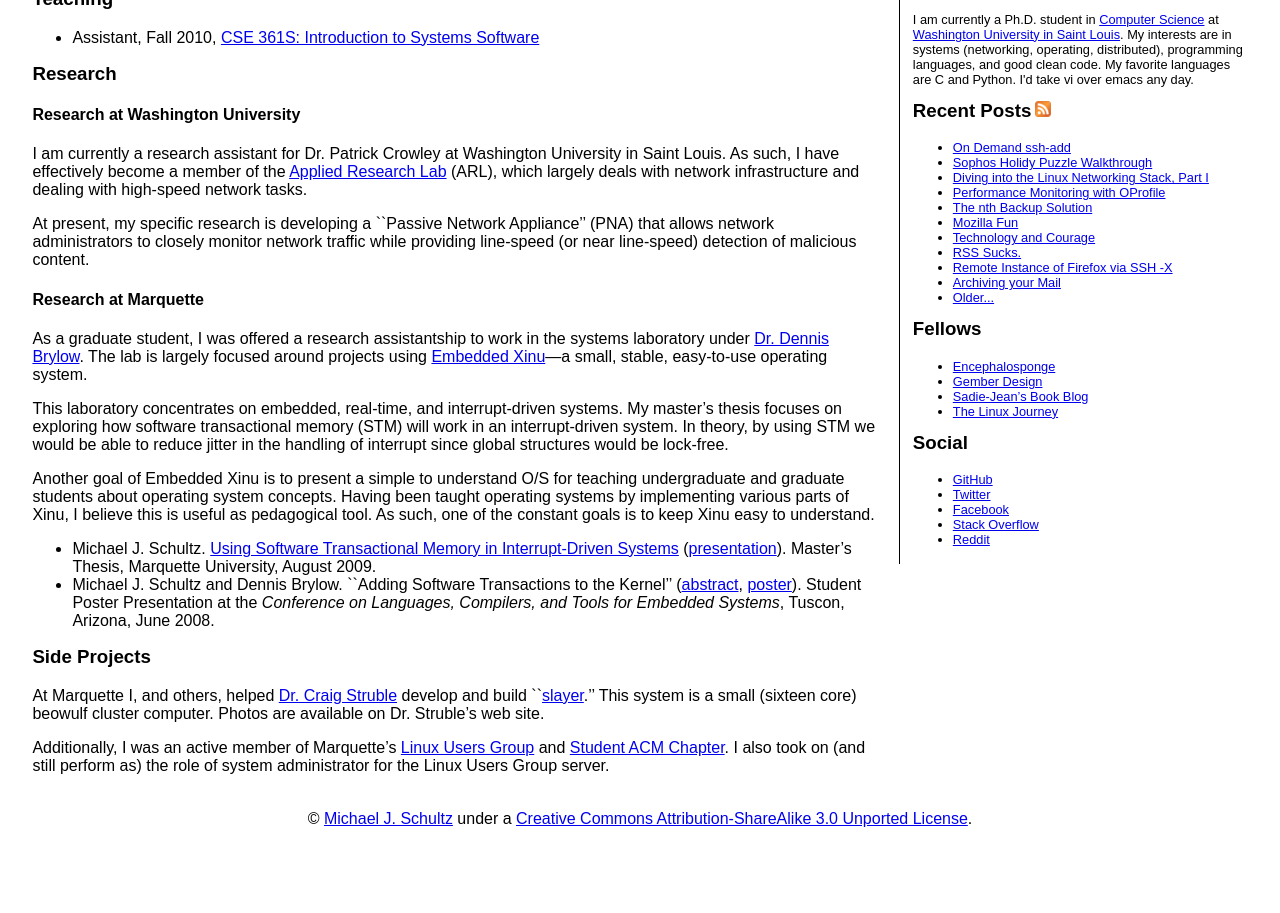
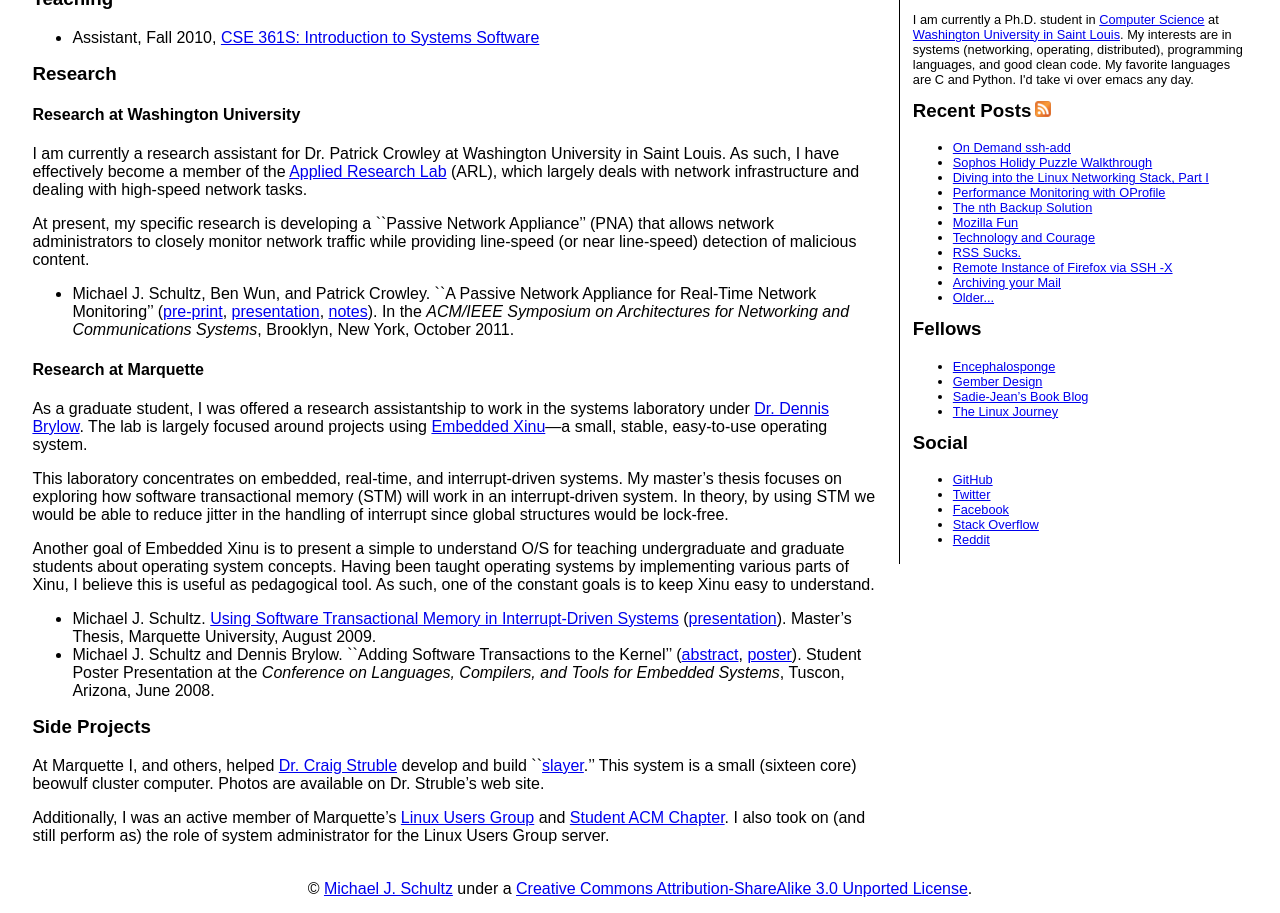
Before and after one commit to mjschultz/mjschultz.github.com, a Jekyll site: the page built from academic/index.markdown, in a window 1280 px wide, cut to the strip 281-1194 px from the top of the page. Built offline with Jekyll 4.4.1, drawn with Linux system fonts in a browser that asks for light colours; Markdown is read by kramdown in place of the engine named in the settings; before the commit the page ends 1124 px from its top, so only the background shows below that.

Commit message:
- fixed up academia page

```diff
--- a/academic/index.markdown
+++ b/academic/index.markdown
@@ -1,21 +1,20 @@
 ---
 layout: basic
 title: Academia
-ad_free: true
+ad\_free: true
 ---
 ## Academia ##
 
-I am currently working towards a <em>philosophi&aelig; doctor</em> in <a
-    href="http://www.cse.wustl.edu/">Computer Science</a> at <a
-    href="http://www.wustl.edu/">Washington University in Saint Louis</a>
-under the guidance of <a href="http://arl.wustl.edu/~pcrowley/">Dr. Patrick
-    Crowley</a>.  Previously, I received my Bachelor of Science in
-Mathematics and Computer science from <a
-    href="http://www.mu.edu/">Marquette University</a>.  After which I took
-an opportunity to work with <a href="http://www.mscs.mu.edu/~brylow/">Dr.
-    Dennis Brylow</a>, as a research assistant for the <a
-    href="http://xinu.mscs.mu.edu/">Systems Laboratory</a>, during which
-time I received my Master of Science in Computer Science.
+I am currently working towards a *philosophi&aelig; doctor* in [Computer
+Science](http://www.cse.  wustl.edu/) at [Washington University in Saint
+Louis](http://www.wustl.edu/) under the guidance of [Dr. Patrick
+Crowley](http://arl.wustl.edu/~pcrowley/).
+Previously, I received my Bachelor of Science in Mathematics and Computer
+science from [Marquette University](http://www.mu.edu/).
+After which I took an opportunity to work with [Dr. Dennis
+Brylow](http://www.mscs.mu.edu/~brylow/), as a research assistant for the
+[Systems Laboratory](http://xinu.mscs.mu.edu/), during which time I
+received my Master of Science in Computer Science.
 
 ### Teaching ###
 
@@ -28,7 +27,7 @@ Software](http://arl.wustl.edu/~pcrowley/cse/361/index.html)
 
 I am currently a research assistant for Dr. Patrick Crowley at Washington
 University in Saint Louis.  As such, I have effectively become a member of
-the <a href="http://arl.wustl.edu/">Applied Research Lab</a> (ARL), which
+the [Applied Research Lab](http://arl.wustl.edu/) (ARL), which
 largely deals with network infrastructure and dealing with high-speed
 network tasks.
 
@@ -37,47 +36,57 @@ Appliance'' (PNA) that allows network administrators to closely monitor
 network traffic while providing line-speed (or near line-speed) detection
 of malicious content.
 
+* Michael J. Schultz, Ben Wun, and Patrick Crowley. ``A Passive Network
+  Appliance for Real-Time Network Monitoring''
+  ([pre-print](files/ancs2011-pna.pdf),
+  [presentation](files/ancs2011-pna_present.pdf),
+  [notes](files/ancs2011-pna.txt)).  In the *ACM/IEEE Symposium on
+  Architectures for Networking and Communications Systems*, Brooklyn, New
+  York, October 2011.
+
 #### Research at Marquette ####
 
 As a graduate student, I was offered a research assistantship to work in
-the systems laboratory under <a href="http://www.mscs.mu.edu/~brylow/">Dr.
-    Dennis Brylow</a>.  The lab is largely focused around projects using <a
-    href="http://xinu.mscs.mu.edu/">Embedded Xinu</a>&mdash;a small,
-stable, easy-to-use operating system.
+the systems laboratory under [Dr. Dennis
+Brylow](http://www.mscs.mu.edu/~brylow/).
+The lab is largely focused around projects using [Embedded
+Xinu](http://xinu.mscs.mu.edu/)&mdash;a small, stable, easy-to-use
+operating system.
 
 This laboratory concentrates on embedded, real-time, and interrupt-driven
-systems.  My master's thesis focuses on exploring how software
-transactional memory (STM) will work in an interrupt-driven system.  In
-theory, by using STM we would be able to reduce jitter in the handling of
-interrupt since global structures would be lock-free.
+systems.
+My master's thesis focuses on exploring how software transactional memory
+(STM) will work in an interrupt-driven system.
+In theory, by using STM we would be able to reduce jitter in the handling
+of interrupt since global structures would be lock-free.
 
 Another goal of Embedded Xinu is to present a simple to understand O/S for
 teaching undergraduate and graduate students about operating system
-concepts.  Having been taught operating systems by implementing various
-parts of Xinu, I believe this is useful as pedagogical tool.  As such, one
-of the constant goals is to keep Xinu easy to understand.
+concepts.
+Having been taught operating systems by implementing various parts of Xinu,
+I believe this is useful as pedagogical tool.
+As such, one of the constant goals is to keep Xinu easy to understand.
 
-* Michael J. Schultz. <a href="files/thesis-2009.pdf">Using Software
-    Transactional Memory in Interrupt-Driven Systems</a> (<a
-    href="files/thesis-present.pdf">presentation</a>).  Master's Thesis,
-Marquette University, August 2009.
+* Michael J. Schultz. [Using Software Transactional Memory in
+  Interrupt-Driven Systems](files/thesis-2009.pdf)
+  ([presentation](files/thesis-present.pdf)).  Master's Thesis, Marquette
+  University, August 2009.
 * Michael J. Schultz and Dennis Brylow.  ``Adding Software Transactions to
-the Kernel'' (<a href="files/lctes2008-schultz.pdf">abstract</a>, <a
-    href="files/lctes2008-schultz_poster.pdf">poster</a>). Student Poster
-Presentation at the <em>Conference on Languages, Compilers, and Tools for
-    Embedded Systems</em>, Tuscon, Arizona, June 2008.
+  the Kernel'' ([abstract](files/lctes2008-schultz.pdf),
+  [poster](files/lctes2008-schultz_poster.pdf)). Student Poster
+  Presentation at the *Conference on Languages, Compilers, and Tools for
+  Embedded Systems*, Tuscon, Arizona, June 2008.
 
 ### Side Projects ###
 
-At Marquette I, and others, helped <a
-    href="http://www.mscs.mu.edu/~cstruble/">Dr. Craig Struble</a> develop
-and build ``<a
-    href="http://www.mscs.mu.edu/~cstruble/slayer/">slayer</a>.'' This
-system is a small (sixteen core) beowulf cluster computer.  Photos are
-available on Dr. Struble's web site.
+At Marquette I, and others, helped [Dr. Craig
+Struble](http://www.mscs.mu.edu/~cstruble/) develop and build
+``[slayer](http://www.mscs.mu.edu/~cstruble/slayer/).'' This system is a
+small (sixteen core) beowulf cluster computer.  Photos are available on Dr.
+Struble's web site.
 
-Additionally, I was an active member of Marquette's <a
-    href="http://mulug.mscs.mu.edu/">Linux Users Group</a> and <a
-    href="http://www.mscs.mu.edu/~acm/">Student ACM Chapter</a>.  I also
-took on (and still perform as) the role of system administrator for the
-Linux Users Group server.
+Additionally, I was an active member of Marquette's [Linux Users
+Group](http://mulug.mscs.mu.edu/) and [Student ACM
+Chapter](http://www.mscs.mu.edu/~acm/).
+I also took on (and still perform as) the role of system administrator for
+the Linux Users Group server.
```
